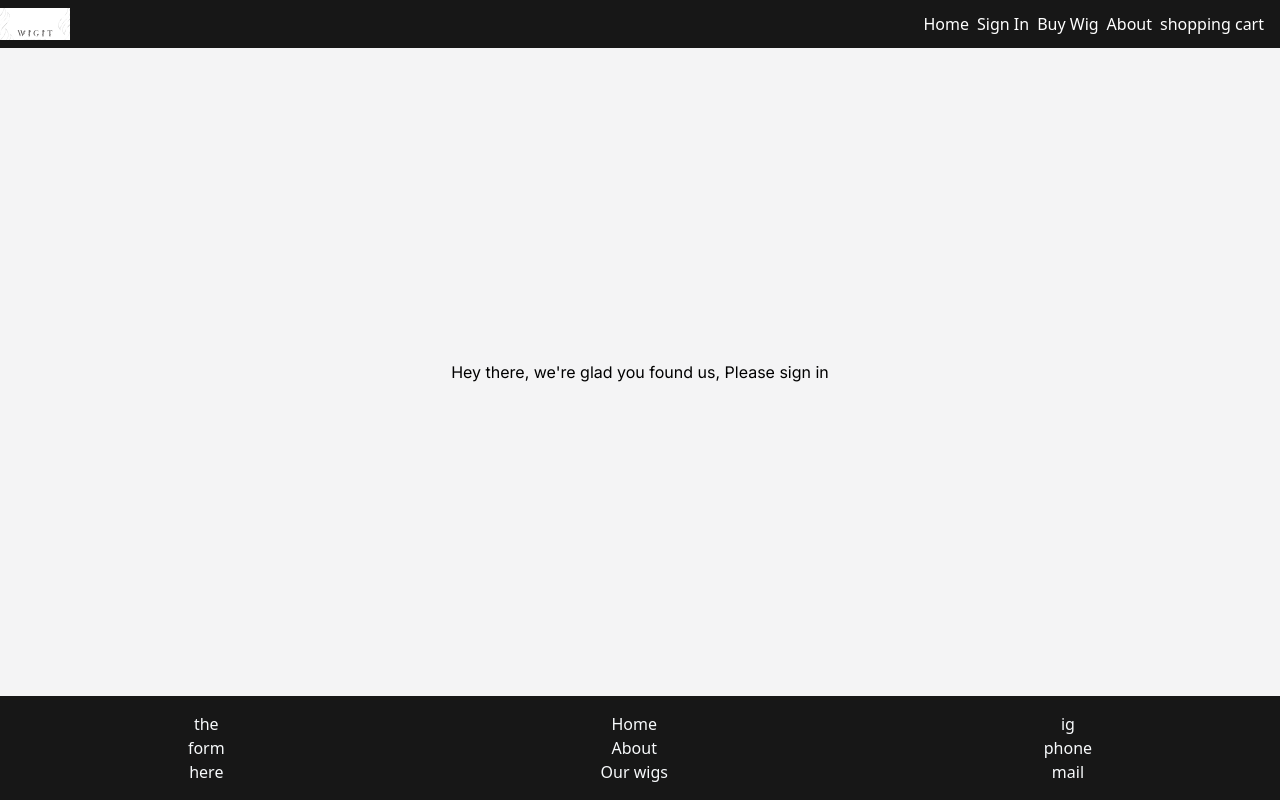
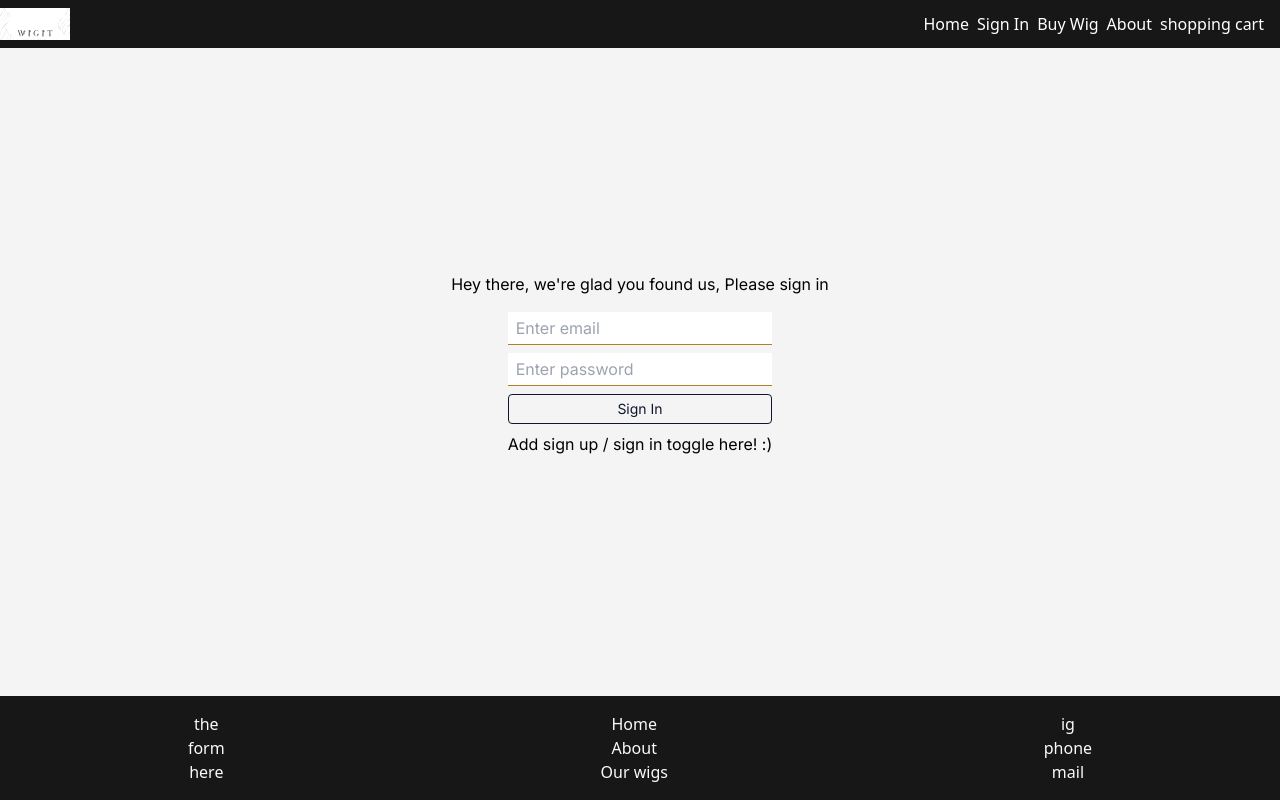
Before and after one commit to chee-zaram/wigit-webapp, a Next.js app in the folder assets/: page /signin in a window 1280 px wide. Built offline with nearby package versions, Linux system fonts and the light colour scheme.

Commit message:
Fix: Configure theme

```diff
--- a/assets/app/products/components/ProductCard.tsx
+++ b/assets/app/products/components/ProductCard.tsx
@@ -14,7 +14,7 @@ const ProductCard: NextPage<Product> = (props) => (
         <div>
             <h2 className='uppercase text-sm font-bold text-neutral-700'>{ props.name }</h2>
             <p className='my-1 text-neutral-500'>{ props.description }</p>
-            <p className=' text-[#AB841F] font-bold'>{ props.price }</p>
+            <p className=' text-accent font-bold'>{ props.price }</p>
             <Button text='add to cart' />
         </div>
     </div>
--- a/assets/app/signin/components/SignInForm.tsx
+++ b/assets/app/signin/components/SignInForm.tsx
@@ -1,5 +1,6 @@
 // form component
 import Button from '@components/Button';
+import Input from '@components/Input';
 
 const signInForm = () => {
 
@@ -7,7 +8,7 @@ const signInForm = () => {
     const password: string = 'password';
 
     return (
-        <form>
+        <form className='flex flex-col gap-2 p-4 center max-w-max sm:max-w-l'>
             <Input type='text' name={email} placeholder='Enter email' id={email}/>
             <Input type='text' name={password} placeholder='Enter password' id={password}/>
             <Button text='sign in' />
--- a/assets/app/signin/page.tsx
+++ b/assets/app/signin/page.tsx
@@ -1,6 +1,7 @@
 // sign in / sign up page
 "use client";
 import { useState } from 'react';
+import SignInForm from '@app/signin/components/SignInForm';
 
 const signin = () => {
     // check if user is signed in
@@ -8,13 +9,14 @@ const signin = () => {
 
 
     return (
-        <main className='signin_main'>
+        <main className='signin_main flex flex-col justify-around items-center'>
             {/* take this to rootlayout to conditionally render sign in link  */}
             <div className='welcome_message'>
                 { isSignedIn ?
                 <h3>Welcome Ovy</h3> :
                 <h3>Hey there, we're glad you found us, Please sign in</h3> }
             </div>
+            <SignInForm />
         </main>
     )
 
--- a/assets/components/Button.tsx
+++ b/assets/components/Button.tsx
@@ -1,10 +1,10 @@
 // button component
 import { NextPage } from "next";
-import ButtonProps from "@/app/interfaces/ButtonProps";
+import ButtonProps from "@interfaces/ButtonProps";
 
 const Button: NextPage<ButtonProps> = ({ text }) => {
     return(
-    <button className='py-1 capitalize px-4 text-sm text-slate-900 rounded border border-slate-900 hover:bg-zinc-800 hover:text-slate-50 transition-all duration-300'>{ text }</button>
+    <button className='py-1 capitalize px-4 text-sm text-slate-900 rounded border border-slate-900 hover:bg-dark_bg hover:text-slate-50 transition-all duration-300'>{ text }</button>
     )
 };
 
--- /dev/null
+++ b/assets/components/Input.tsx
@@ -0,0 +1,9 @@
+// input component
+import { NextPage } from 'next';
+import InputProps from '@interfaces/InputProps';
+
+const Input: NextPage<InputProps> = ({name, type, placeholder, id}) => (
+    <input name={ name } type={ type } placeholder={ placeholder } id={ id }  className='py-1 px-2 outline-none border-b border-accent' />
+);
+
+export default Input;
--- /dev/null
+++ b/assets/interfaces/InputProps.tsx
@@ -0,0 +1,8 @@
+// input interfaces
+
+export default interface InputProps {
+    name: string;
+    type: string;
+    placeholder?: string;
+    id: string;
+}
--- a/assets/tailwind.config.js
+++ b/assets/tailwind.config.js
@@ -7,10 +7,10 @@ module.exports = {
   ],
   theme: {
     extend: {
-      backgroundImage: {
-        'gradient-radial': 'radial-gradient(var(--tw-gradient-stops))',
-        'gradient-conic':
-          'conic-gradient(from 180deg at 50% 50%, var(--tw-gradient-stops))',
+      colors: {
+        'accent': '#AB841F',
+        'dark_bg': '#171717',
+        'light_bg': '#e5e7eb'
       },
     },
   },
```
Also changed, not shown: assets/interfaces/ButtonProps.tsx (renamed from assets/app/interfaces/ButtonProps.tsx).
